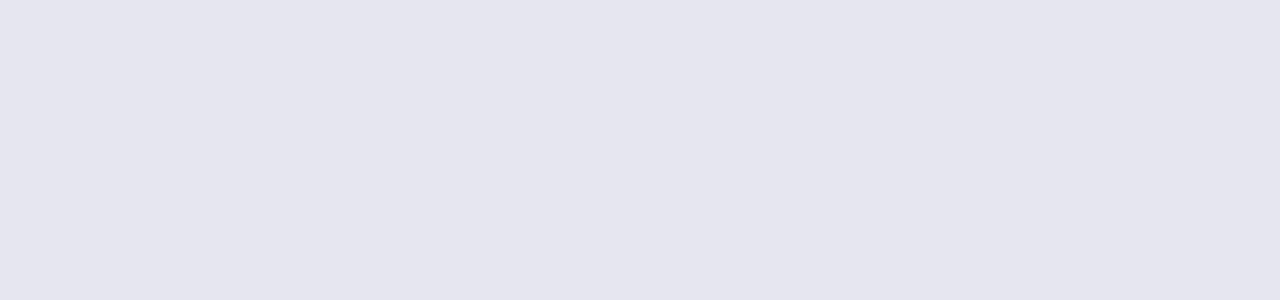
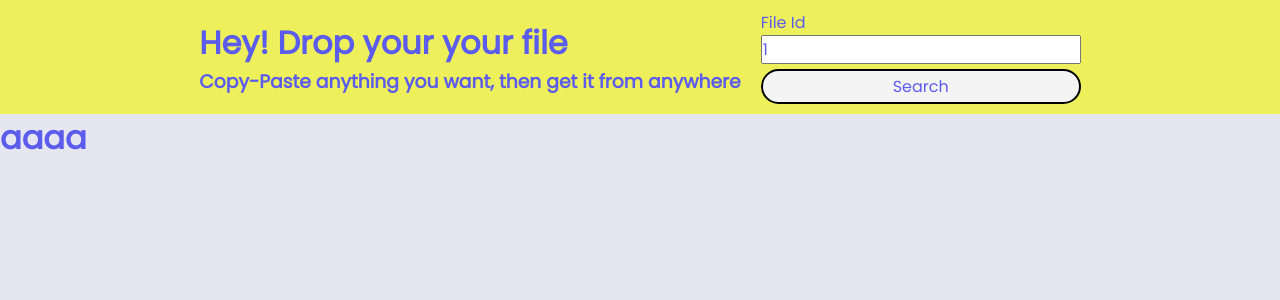
Before and after one commit to lucasrennok/PasteTMPImages, a React (Create React App) app in the folder web/: page /paste/1 in a window 1280 px wide. Shown: the top 300 px of the page. Built offline with nearby package versions, Linux system fonts and the light colour scheme.

Commit message:
dynamic routes

```diff
--- a/web/src/components/PageHeader/PageHeader.tsx
+++ b/web/src/components/PageHeader/PageHeader.tsx
@@ -19,6 +19,7 @@ const PageHeader: React.FC<PageHeaderProps>= (pageHeaderProps) => {
                 if(response.data.length===0){
                     alert('Id is wrong.')
                 }else{
+                    //Redirect to filepage
                     console.log(response.data)
                 }
             })
--- a/web/src/pages/FilePage/FilePage.tsx
+++ b/web/src/pages/FilePage/FilePage.tsx
@@ -6,8 +6,8 @@ import { str2vector } from '../../utils/str2vector';
 import { vector2uint8array } from '../../utils/vector2uint8array';
 import { saveAs } from 'file-saver';
 
-function FilePage(){
-
+const FilePage = (props: any) => {
+    console.log(props.match.params.fileId)
 
     // var buffer = new Buffer(file);
 
@@ -20,6 +20,7 @@ function FilePage(){
 
     return (
         <div className="page-file">
+            <PageHeader idPaste={props.match.params.fileId} />
             <h1>aaaa</h1>
         </div>
     );
--- a/web/src/pages/Landing/Landing.tsx
+++ b/web/src/pages/Landing/Landing.tsx
@@ -31,7 +31,7 @@ function Landing() {
     function handlePasteIt(){
         const id = getRandomId();
         //Save at db
-        setUrlIdFiles('ID: '+ id + ' | Link: ' + 'localhost:3000/'+id);
+        setUrlIdFiles('ID: '+ id + ' | Link: ' + 'localhost:3000/paste/'+id);
 
         console.log(allFiles)
         //Reset files
--- a/web/src/routes.tsx
+++ b/web/src/routes.tsx
@@ -1,11 +1,13 @@
 import React from 'react';
 import {BrowserRouter,Route} from 'react-router-dom';
 import Landing from './pages/Landing/Landing';
+import FilePage from './pages/FilePage/FilePage'
 
 function Routes(){
     return (
         <BrowserRouter>
             <Route path="/" exact component={Landing} />
+            <Route path="/paste/:fileId" exact component={FilePage} />
         </BrowserRouter>
     )
 }
```
